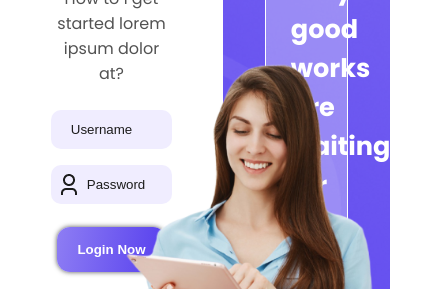
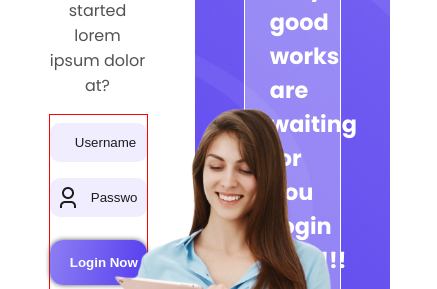
Before and after one commit to MohcineDev/baaeed, a plain HTML site: page index.html in a window 390 px wide. Shown: the part 224-513 px from the top of the page, 437 px wide, since content can reach past the window. Drawn offline with Linux system fonts and the light colour scheme.

Commit message:
add media max-width : 1200px

```diff
--- a/style.css
+++ b/style.css
@@ -44,6 +44,7 @@ form {
     flex-direction: column;
     align-items: center;
     width: 100%;
+
 }
 
 form div {
@@ -54,12 +55,14 @@ form div {
     align-items: center;
     padding-left: 10px;
     margin: 8px 0;
+    box-sizing: border-box;
 }
 
 input {
     border: none;
-    padding: 12px 10px 12px 0;
+    padding: 12px 10px 12px 5px;
     outline: none;
+    width: 100%;
     position: relative;
     background-color: transparent;
 }
@@ -157,6 +160,7 @@ button {
     padding: 25px;
     width: 50%;
     height: 60vh;
+    max-width: 350px;
     box-sizing: border-box;
 }
 
@@ -182,3 +186,33 @@ button {
     width: 50%;
     font-size: 1.6rem;
 }
+
+
+/* Extra large devices (large laptops and desktops) */
+@media only screen and (max-width: 1200px) {
+    form {
+        border: 1px solid red;
+    }
+
+
+    .women {
+        right: -50px;
+        width: 550px;
+    }
+
+    .right h1 {
+        margin: 0;
+        color: #fff;
+        font-weight: 700;
+        width: 100%;
+        font-size: 1.4rem;
+    }
+
+
+
+}
+
+
+/* Large devices (laptops/desktops) */
+@media only screen and (max-width: 992px) {
+}
```
